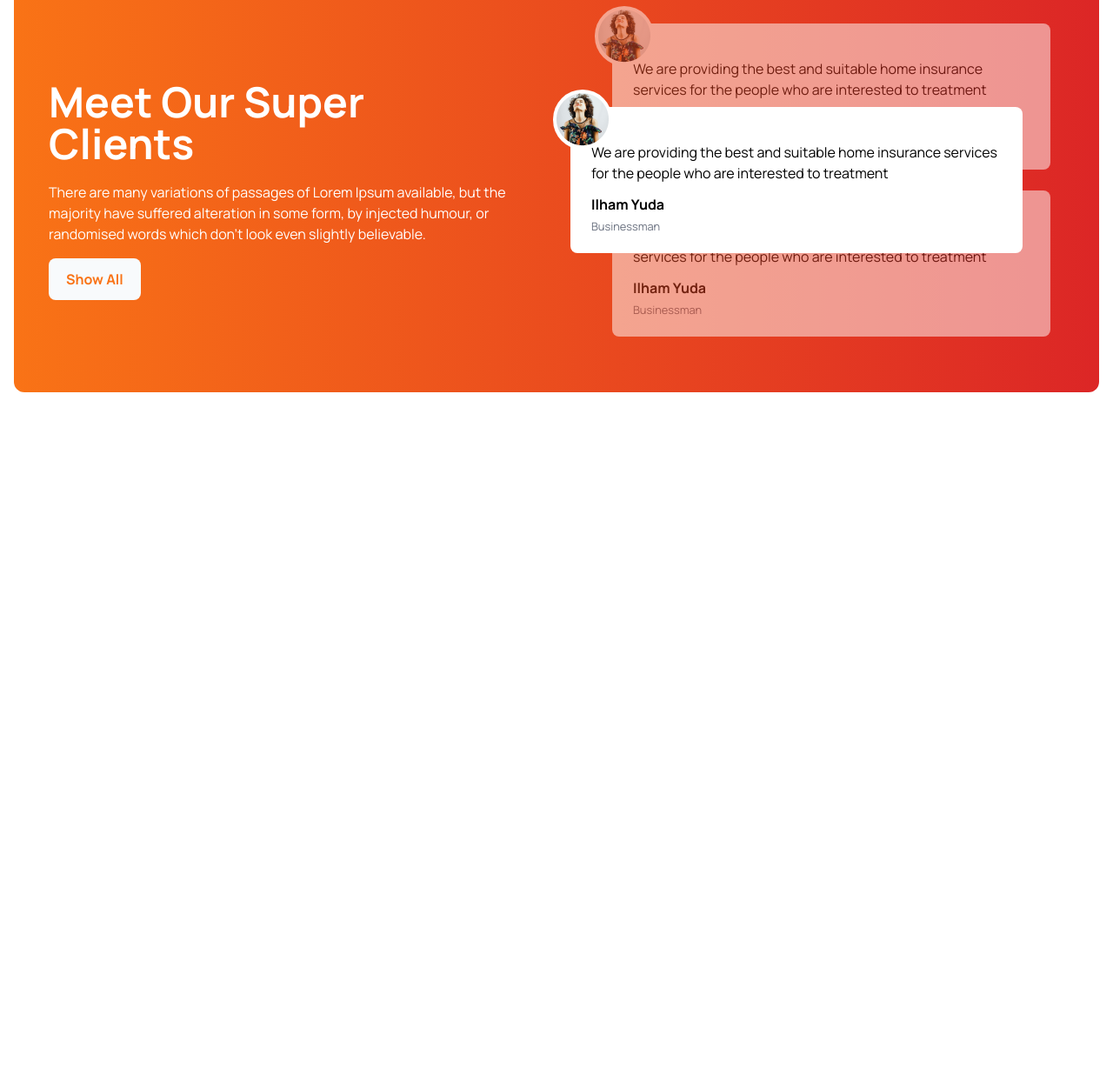
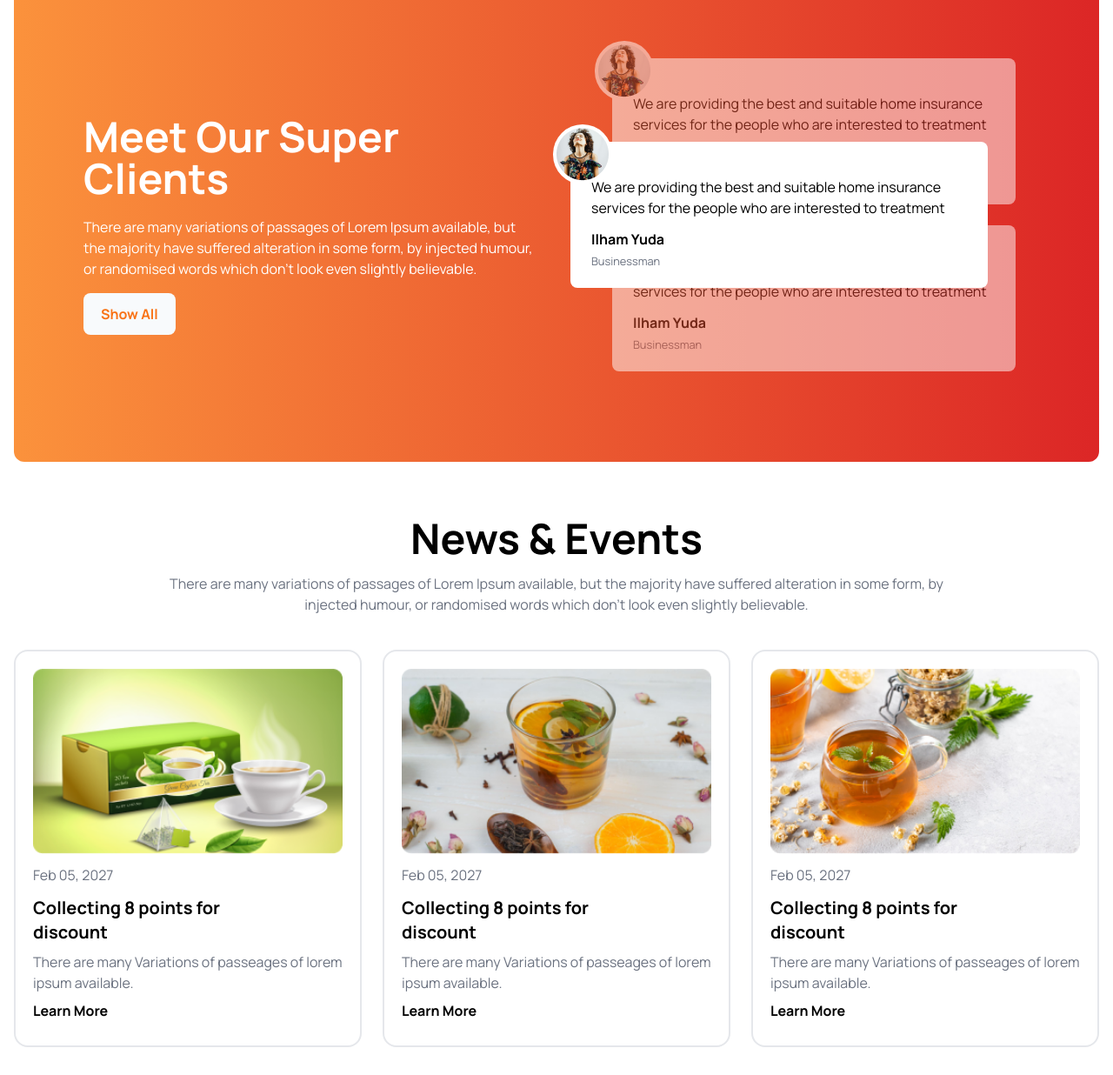
Before and after one commit to maruf010/tea-house, a plain HTML site: page index.html in a window 1280 px wide. Shown: the part 2163-3399 px from the top of the page at 87% size. Before the commit the page ends 2646 px from the top, so only its background shows below. Drawn offline with nearby package versions, Linux system fonts and the light colour scheme.

Commit message:
event section added

```diff
--- a/index.html
+++ b/index.html
@@ -140,9 +140,9 @@
         <section class="py-8">
             <!-- Container -->
             <div
-                class="bg-gradient-to-r from-orange-500 to-red-600 text-white grid grid-cols-1 md:grid-cols-2 items-center rounded-xl">
+                class="bg-gradient-to-r from-orange-400 to-red-600 text-white grid grid-cols-1 md:grid-cols-2 items-center rounded-xl lg:p-10">
                 <!-- text container -->
-                <div class="md:ml-10 ml-6 mt-6">
+                <div class="md:ml-10 ml-6 mt-6 mr-5">
                     <h1 class="text-5xl font-bold mb-5 lg:w-3/4">Meet Our Super Clients</h1>
                     <p class="mb-4">There are many variations of passages of Lorem Ipsum available, but the majority
                         have suffered alteration in some form, by injected humour, or randomised words which don't look
@@ -195,6 +195,41 @@
 
             </div>
         </section>
+        <!-- News & Events -->
+        <section class="py-8">
+            <!-- section title -->
+            <div class="text-center w-3/4 mx-auto" >
+                <h1 class="text-5xl font-bold mb-4">News & Events</h1>
+                <p class="text-gray-500 mb-10">There are many variations of passages of Lorem Ipsum available, but the majority have suffered alteration in some form, by injected humour, or randomised words which don't look even slightly believable.</p>
+            </div>
+            <!-- Event Card container -->
+             <div class="grid grid-cols-1 md:grid-cols-2 lg:grid-cols-3 gap-6 ">
+                <!-- Card 1 -->
+                 <div class="overflow-hidden border-2 p-5 rounded-2xl">
+                    <img class="w-full" src="./images/news-1.png" alt="">
+                    <p class="text-gray-500 my-3">Feb 05, 2027</p>
+                    <h2 class="text-xl font-bold mb-2">Collecting 8 points for <br> discount</h2>
+                    <p class="text-gray-500 mb-2">There are many Variations of passeages of lorem ipsum available.</p>
+                    <h3 class="font-bold mb-2">Learn More</h3>
+                 </div>
+                 <!-- card 2 -->
+                 <div class="overflow-hidden border-2 p-5 rounded-2xl">
+                    <img class="w-full" src="./images/news-2.png" alt="">
+                    <p class="text-gray-500 my-3">Feb 05, 2027</p>
+                    <h2 class="text-xl font-bold mb-2">Collecting 8 points for <br> discount</h2>
+                    <p class="text-gray-500 mb-2">There are many Variations of passeages of lorem ipsum available.</p>
+                    <h3 class="font-bold mb-2">Learn More</h3>
+                 </div>
+                 <!-- card 3 -->
+                 <div class="overflow-hidden border-2 p-5 rounded-2xl">
+                    <img class="w-full" src="./images/news-3.png" alt="">
+                    <p class="text-gray-500 my-3">Feb 05, 2027</p>
+                    <h2 class="text-xl font-bold mb-2">Collecting 8 points for <br> discount</h2>
+                    <p class="text-gray-500 mb-2">There are many Variations of passeages of lorem ipsum available.</p>
+                    <h3 class="font-bold mb-2">Learn More</h3>
+                 </div>
+             </div>
+        </section>
     </main>
 </body>
 
```
